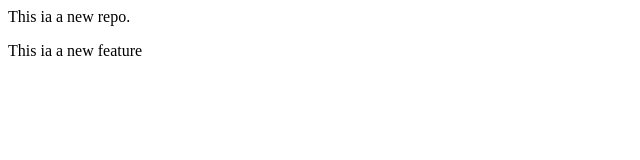
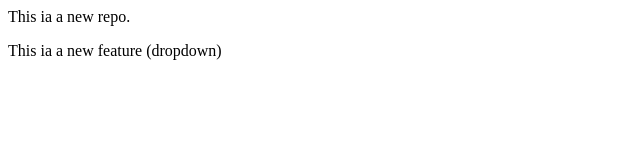
Before and after one commit to DevanshiGoyal/localrepo, a plain HTML site: page index.html in a window 1280 px wide. Shown: the full height of the page, 0-640 px from the left. Drawn offline with Linux system fonts and the light colour scheme.

Commit message:
Add dropdown

```diff
--- a/index.html
+++ b/index.html
@@ -1,2 +1,2 @@
 <p>This ia a new repo. </p>
-<p>This ia a new feature</p>
+<p>This ia a new feature (dropdown)</p>
```
